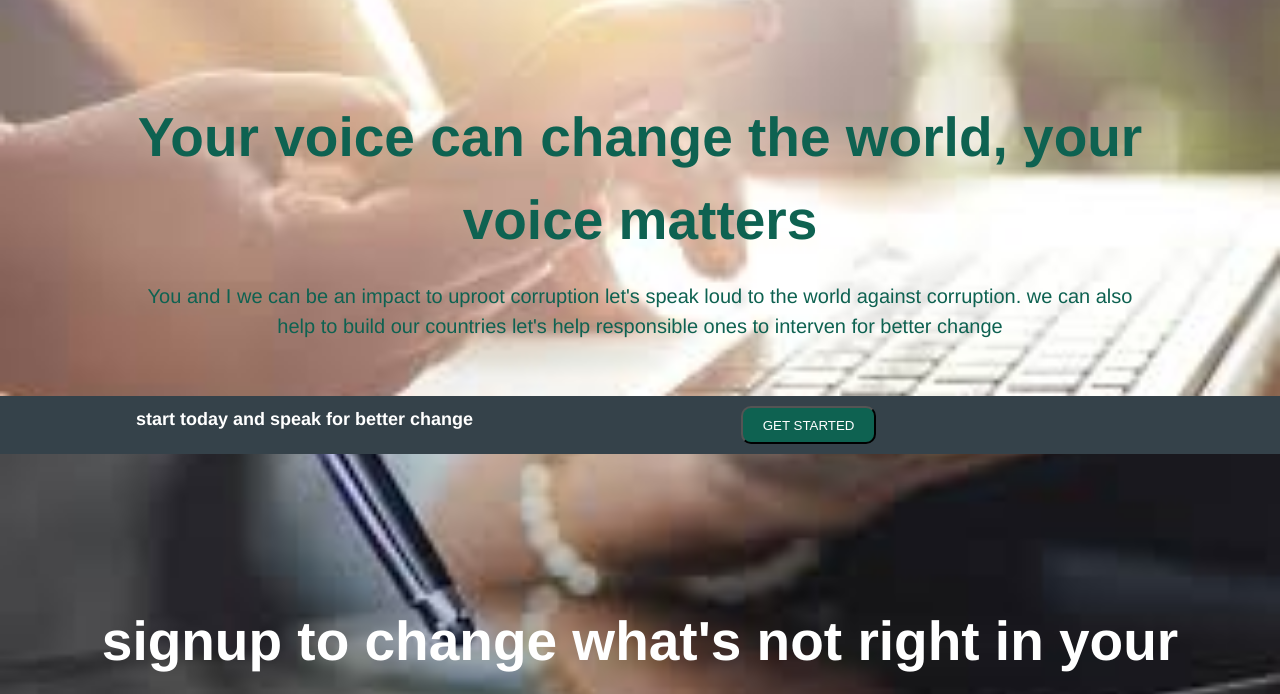
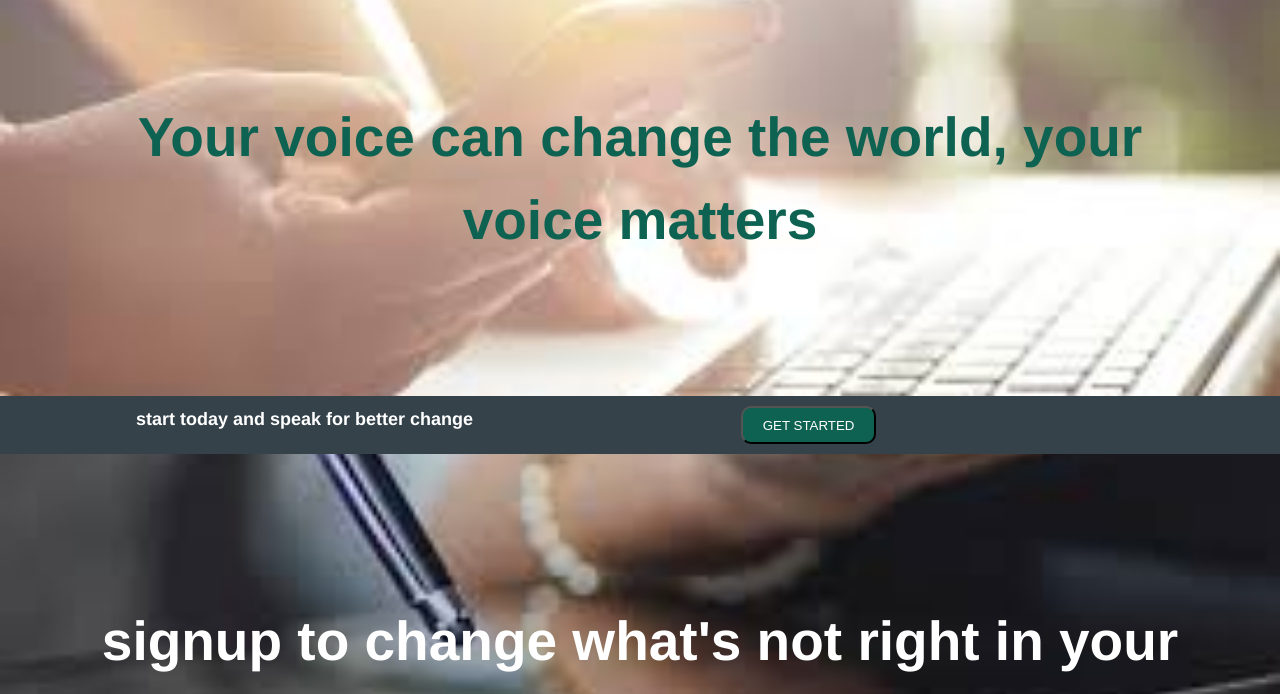
Before and after one commit to izabayogit/Broadcaster--UI, a plain HTML site: page index.html in a window 1280 px wide. Shown: the part 106-800 px from the top of the page. Drawn offline with Linux system fonts and the light colour scheme.

Commit message:
display of UI

```diff
--- a/index.html
+++ b/index.html
@@ -36,8 +36,7 @@
             <h1>
                 Your voice can change the world, your voice matters
             </h1>
-            <p>You and I we can be an impact to uproot corruption let's speak loud to the world against corruption.
-                we can also help to build our countries let's help responsible ones to interven for better change
+            <p>
             </p>
     </div>
 </section>
```
